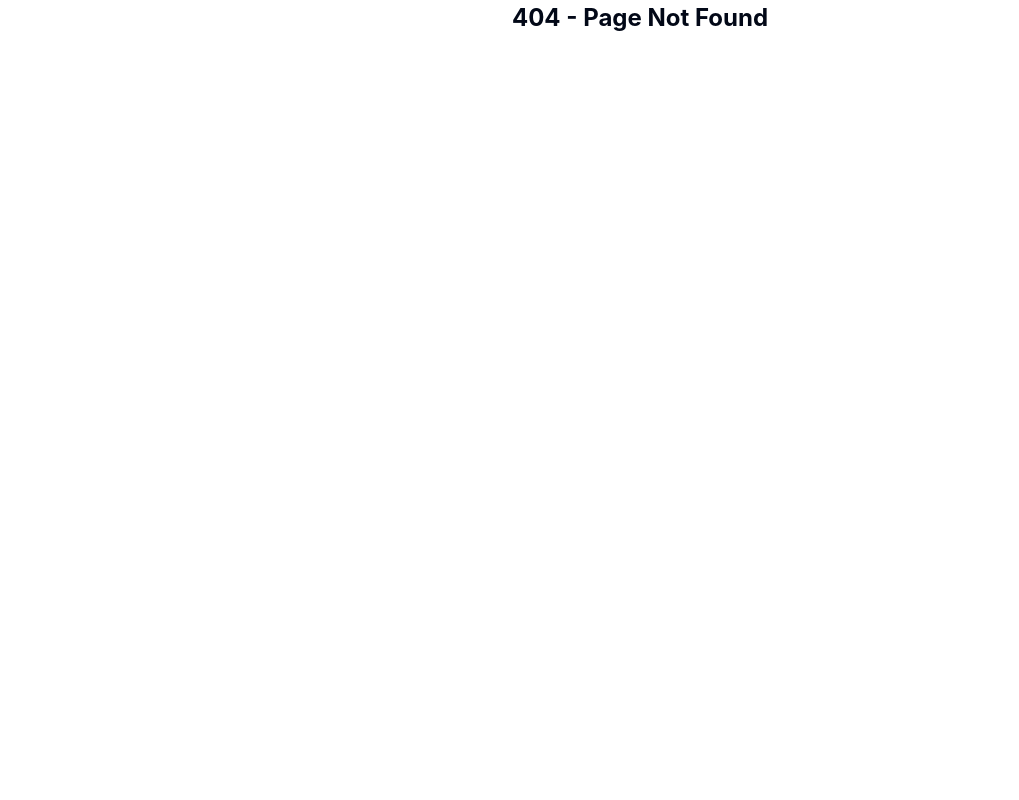
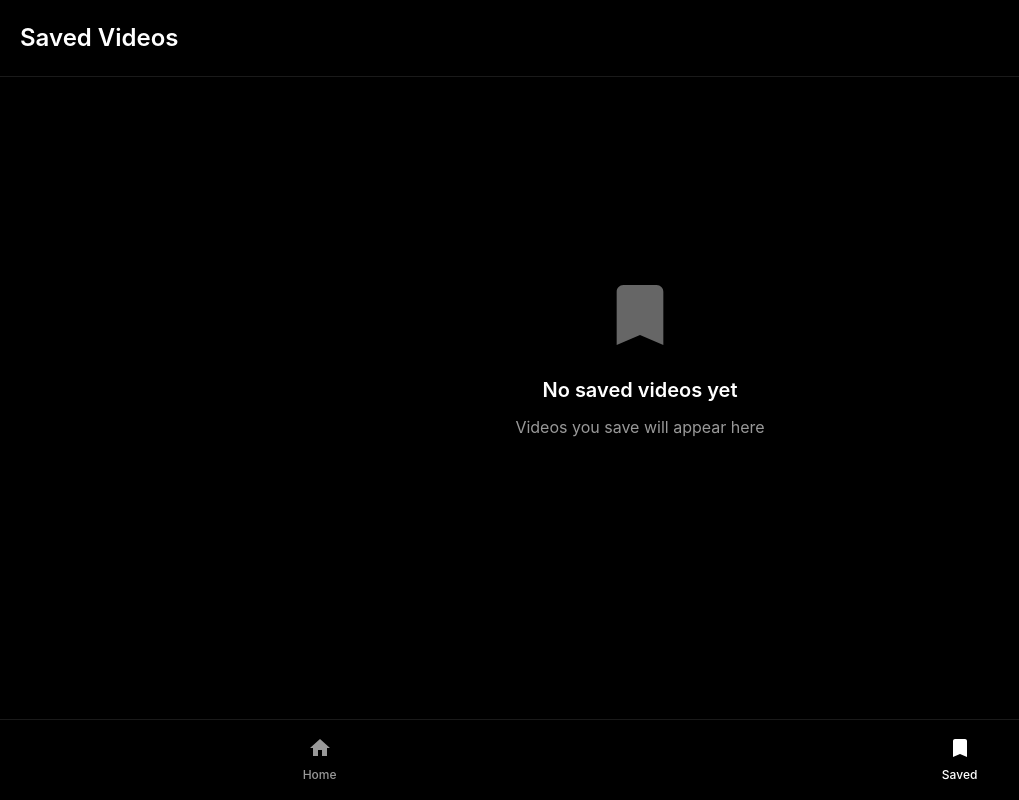
Before and after one commit to tanim-mishkat/Reel-Style-Food-App, a React (Vite) app in the folder Frontend/: page /saved in a window 1280 px wide. Before the commit this address had no page. Shown: the whole page, without its empty margins (0-1019 px from the left). Built offline with nearby package versions, Linux system fonts and the light colour scheme.

Commit message:
add like and save ui w/ bottom nav

```diff
--- a/Frontend/src/app/routes/AppRoutes.jsx
+++ b/Frontend/src/app/routes/AppRoutes.jsx
@@ -5,6 +5,7 @@ import UserRegisterPage from "../../features/auth/pages/UserRegisterPage";
 import FoodPartnerLoginPage from "../../features/auth/pages/FoodPartnerLoginPage";
 import FoodPartnerRegisterPage from "../../features/auth/pages/FoodPartnerRegisterPage";
 import Home from "../../features/user/Home";
+import Saved from "../../features/user/Saved";
 import CreateFood from "../../features/food-partner/CreateFood.jsx";
 import Profile from "../../features/food-partner/Profile.jsx";
 
@@ -17,6 +18,7 @@ const AppRoutes = () => {
     <Router>
       <Routes>
         <Route path="/" element={<Home />} />
+        <Route path="/saved" element={<Saved />} />
         <Route path="/create-food" element={<CreateFood />} />
         <Route path="/food-partner/:id" element={<Profile />} />
         <Route path="/user/login" element={<UserLoginPage />} />
--- /dev/null
+++ b/Frontend/src/components/common/BottomNav.css
@@ -0,0 +1,44 @@
+.bottom-nav {
+  position: fixed;
+  bottom: 0;
+  left: 0;
+  right: 0;
+  background: rgba(0, 0, 0, 0.95);
+  backdrop-filter: blur(10px);
+  display: flex;
+  justify-content: space-around;
+  padding: 12px 0;
+  z-index: 1000;
+  border-top: 1px solid rgba(255, 255, 255, 0.1);
+}
+
+.nav-item {
+  display: flex;
+  flex-direction: column;
+  align-items: center;
+  gap: 4px;
+  color: rgba(255, 255, 255, 0.6);
+  text-decoration: none;
+  transition: all 0.2s ease;
+  padding: 4px 8px;
+  border-radius: 8px;
+}
+
+.nav-item.active {
+  color: white;
+}
+
+.nav-item:hover {
+  color: rgba(255, 255, 255, 0.8);
+}
+
+.nav-item svg {
+  width: 24px;
+  height: 24px;
+}
+
+.nav-item span {
+  font-size: 12px;
+  font-weight: 500;
+  margin-top: 2px;
+}
--- /dev/null
+++ b/Frontend/src/components/common/BottomNav.jsx
@@ -0,0 +1,26 @@
+import React from "react";
+import { Link, useLocation } from "react-router-dom";
+import "./BottomNav.css";
+
+const BottomNav = () => {
+  const location = useLocation();
+
+  return (
+    <div className="bottom-nav">
+      <Link to="/" className={`nav-item ${location.pathname === "/" ? "active" : ""}`}>
+        <svg viewBox="0 0 24 24" fill="currentColor">
+          <path d="M10 20v-6h4v6h5v-8h3L12 3 2 12h3v8z"/>
+        </svg>
+        <span>Home</span>
+      </Link>
+      <Link to="/saved" className={`nav-item ${location.pathname === "/saved" ? "active" : ""}`}>
+        <svg viewBox="0 0 24 24" fill="currentColor">
+          <path d="M17 3H7c-1.1 0-2 .9-2 2v16l7-3 7 3V5c0-1.1-.9-2-2-2z"/>
+        </svg>
+        <span>Saved</span>
+      </Link>
+    </div>
+  );
+};
+
+export default BottomNav;
--- a/Frontend/src/features/user/Home.css
+++ b/Frontend/src/features/user/Home.css
@@ -5,6 +5,7 @@
   -webkit-overflow-scrolling: touch;
   scrollbar-width: none;
   -ms-overflow-style: none;
+  background: #000;
 }
 
 .home-container::-webkit-scrollbar {
@@ -36,7 +37,7 @@
   left: 0;
   width: 100%;
   height: 100%;
-  background: linear-gradient(transparent 60%, rgba(0, 0, 0, 0.3));
+  background: linear-gradient(transparent 50%, rgba(0, 0, 0, 0.6));
   z-index: 1;
 }
 
@@ -100,11 +101,75 @@
   border: none;
 }
 
+.side-actions {
+  position: absolute;
+  right: 15px;
+  bottom: 200px;
+  display: flex;
+  flex-direction: column;
+  gap: 20px;
+  z-index: 2;
+  align-items: center;
+}
+
+.action-btn {
+  background: none;
+  border: none;
+  color: white;
+  display: flex;
+  flex-direction: column;
+  align-items: center;
+  gap: 5px;
+  cursor: pointer;
+  transition: transform 0.2s ease;
+}
+
+.action-btn:hover {
+  transform: scale(1.1);
+}
+
+.action-icon {
+  width: 28px;
+  height: 28px;
+  filter: drop-shadow(0 2px 4px rgba(0,0,0,0.8));
+}
+
+.action-count {
+  font-size: 12px;
+  font-weight: 500;
+  text-shadow: 0 1px 3px rgba(0,0,0,0.8);
+}
+
+.like-btn.liked .action-icon {
+  color: #ff3040;
+}
+
+.save-btn.saved .action-icon {
+  color: #ffd700;
+}
+
+.partner-name {
+  color: white;
+  font-size: 18px;
+  font-weight: bold;
+  margin: 0 0 8px 0;
+  text-shadow: 0 1px 3px rgba(0, 0, 0, 0.8);
+}
+
 .video-info-bottom {
   position: absolute;
-  bottom: 40px;
+  bottom: 100px;
   left: 20px;
+  right: 80px;
   z-index: 2;
+}
+
+.partner-name {
+  color: white;
+  font-size: 18px;
+  font-weight: bold;
+  margin: 0 0 8px 0;
+  text-shadow: 0 1px 3px rgba(0, 0, 0, 0.8);
 }
 
 .partner-name {
@@ -128,27 +193,32 @@
 }
 
 .visit-store-btn {
-  background: #ff6b35;
+  background: rgba(139, 69, 19, 0.8);
   color: white;
-  border: none;
-  padding: 12px 24px;
-  border-radius: 25px;
+  border: 1px solid rgba(255,255,255,0.3);
+  padding: 8px 20px;
+  border-radius: 6px;
   font-size: 14px;
-  font-weight: 600;
+  font-weight: 500;
   cursor: pointer;
-  box-shadow: 0 4px 12px rgba(255, 107, 53, 0.4);
+  text-decoration: none;
+  display: inline-block;
   transition: all 0.3s ease;
+  backdrop-filter: blur(10px);
 }
 
 .visit-store-btn:hover {
-  background: #e55a2b;
-  transform: translateY(-2px);
-  box-shadow: 0 6px 16px rgba(255, 107, 53, 0.5);
+  background: rgba(139, 69, 19, 1);
+  transform: translateY(-1px);
 }
 
-.visit-store-btn:active {
-  transform: translateY(0);
+.play-pause-btn svg,
+.mute-btn svg {
+  width: 20px;
+  height: 20px;
 }
+
+
 
 @media (max-width: 768px) {
   .video-controls {
@@ -162,9 +232,35 @@
     right: 15px;
   }
 
+  .side-actions {
+    right: 10px;
+    bottom: 150px;
+    gap: 15px;
+  }
+
+  .action-icon {
+    width: 24px;
+    height: 24px;
+  }
+
+  .play-pause-btn svg,
+  .mute-btn svg {
+    width: 16px;
+    height: 16px;
+  }
+
+  .action-count {
+    font-size: 11px;
+  }
+
   .video-info-bottom {
-    bottom: 30px;
+    bottom: 80px;
     left: 15px;
+    right: 70px;
+  }
+
+  .partner-name {
+    font-size: 16px;
   }
 
   .partner-name {
@@ -183,7 +279,7 @@
   }
 
   .visit-store-btn {
-    padding: 10px 20px;
-    font-size: 13px;
+    padding: 6px 16px;
+    font-size: 12px;
   }
 }
--- a/Frontend/src/features/user/Home.jsx
+++ b/Frontend/src/features/user/Home.jsx
@@ -1,6 +1,7 @@
 import React, { useRef, useEffect, useState } from "react";
 import axios from "axios";
 import { Link } from "react-router-dom";
+import BottomNav from "../../components/common/BottomNav";
 import "./Home.css";
 
 const Home = () => {
@@ -13,6 +14,8 @@ const Home = () => {
   const [pausedVideos, setPausedVideos] = useState({});
   const [currentVideoIndex, setCurrentVideoIndex] = useState(0);
   const [savedTimes, setSavedTimes] = useState({});
+  const [likedVideos, setLikedVideos] = useState({});
+  const [savedVideos, setSavedVideos] = useState({});
 
   useEffect(() => {
     const container = containerRef.current;
@@ -119,7 +122,15 @@ const Home = () => {
                   }
                 }}
               >
-                {pausedVideos[video._id] ? "▶️" : "⏸️"}
+                {pausedVideos[video._id] ? (
+                  <svg viewBox="0 0 24 24" fill="currentColor">
+                    <path d="M8 5v14l11-7z" />
+                  </svg>
+                ) : (
+                  <svg viewBox="0 0 24 24" fill="currentColor">
+                    <path d="M6 19h4V5H6v14zm8-14v14h4V5h-4z" />
+                  </svg>
+                )}
               </button>
               <button
                 className="mute-btn"
@@ -130,7 +141,15 @@ const Home = () => {
                   }));
                 }}
               >
-                {mutedVideos[video._id] ? "🔇" : "🔊"}
+                {mutedVideos[video._id] ? (
+                  <svg viewBox="0 0 24 24" fill="currentColor">
+                    <path d="M16.5 12c0-1.77-1.02-3.29-2.5-4.03v2.21l2.45 2.45c.03-.2.05-.41.05-.63zm2.5 0c0 .94-.2 1.82-.54 2.64l1.51 1.51C20.63 14.91 21 13.5 21 12c0-4.28-2.99-7.86-7-8.77v2.06c2.89.86 5 3.54 5 6.71zM4.27 3L3 4.27 7.73 9H3v6h4l5 5v-6.73l4.25 4.25c-.67.52-1.42.93-2.25 1.18v2.06c1.38-.31 2.63-.95 3.69-1.81L19.73 21 21 19.73l-9-9L4.27 3zM12 4L9.91 6.09 12 8.18V4z" />
+                  </svg>
+                ) : (
+                  <svg viewBox="0 0 24 24" fill="currentColor">
+                    <path d="M3 9v6h4l5 5V4L7 9H3zm13.5 3c0-1.77-1.02-3.29-2.5-4.03v8.05c1.48-.73 2.5-2.25 2.5-4.02zM14 3.23v2.06c2.89.86 5 3.54 5 6.71s-2.11 5.85-5 6.71v2.06c4.01-.91 7-4.49 7-8.77s-2.99-7.86-7-8.77z" />
+                  </svg>
+                )}
               </button>
             </div>
             <div className="video-timeline">
@@ -146,19 +165,76 @@ const Home = () => {
                 className="timeline-slider"
               />
             </div>
+            <div className="side-actions">
+              <button
+                className={`action-btn like-btn ${
+                  likedVideos[video._id] ? "liked" : ""
+                }`}
+                onClick={() =>
+                  setLikedVideos((prev) => ({
+                    ...prev,
+                    [video._id]: !prev[video._id],
+                  }))
+                }
+              >
+                <svg
+                  className="action-icon"
+                  viewBox="0 0 24 24"
+                  fill="currentColor"
+                >
+                  <path d="M12 21.35l-1.45-1.32C5.4 15.36 2 12.28 2 8.5 2 5.42 4.42 3 7.5 3c1.74 0 3.41.81 4.5 2.09C13.09 3.81 14.76 3 16.5 3 19.58 3 22 5.42 22 8.5c0 3.78-3.4 6.86-8.55 11.54L12 21.35z" />
+                </svg>
+                <span className="action-count">23</span>
+              </button>
+
+              <button
+                className={`action-btn save-btn ${
+                  savedVideos[video._id] ? "saved" : ""
+                }`}
+                onClick={() =>
+                  setSavedVideos((prev) => ({
+                    ...prev,
+                    [video._id]: !prev[video._id],
+                  }))
+                }
+              >
+                <svg
+                  className="action-icon"
+                  viewBox="0 0 24 24"
+                  fill="currentColor"
+                >
+                  <path d="M17 3H7c-1.1 0-2 .9-2 2v16l7-3 7 3V5c0-1.1-.9-2-2-2z" />
+                </svg>
+                <span className="action-count">23</span>
+              </button>
+
+              <button className="action-btn comment-btn">
+                <svg
+                  className="action-icon"
+                  viewBox="0 0 24 24"
+                  fill="currentColor"
+                >
+                  <path d="M20 2H4c-1.1 0-2 .9-2 2v12c0 1.1.9 2 2 2h4l4 4 4-4h4c1.1 0 2-.9 2-2V4c0-1.1-.9-2-2-2z" />
+                </svg>
+                <span className="action-count">45</span>
+              </button>
+            </div>
+
             <div className="video-info-bottom">
-              <h3 className="partner-name">{video.name}</h3>
+              <p className="partner-name">{video.name}</p>
               <p className="video-description">{video.description}</p>
               <Link
                 to={`/food-partner/${video.foodPartner}`}
                 className="visit-store-btn"
               >
-                Visit Store
+                visit {video.foodPartner?.fullName || "store"}
               </Link>
             </div>
           </div>
         </div>
       ))}
+
+      <BottomNav />
     </div>
   );
 };
--- /dev/null
+++ b/Frontend/src/features/user/Saved.css
@@ -0,0 +1,50 @@
+.saved-container {
+  min-height: 100vh;
+  background: #000;
+  padding-bottom: 80px;
+}
+
+.saved-header {
+  padding: 20px;
+  border-bottom: 1px solid rgba(255, 255, 255, 0.1);
+}
+
+.saved-header h1 {
+  font-size: 24px;
+  font-weight: 600;
+  color: white;
+  margin: 0;
+}
+
+.saved-content {
+  padding: 40px 20px;
+}
+
+.empty-state {
+  display: flex;
+  flex-direction: column;
+  align-items: center;
+  justify-content: center;
+  text-align: center;
+  min-height: 60vh;
+}
+
+.empty-icon {
+  width: 80px;
+  height: 80px;
+  color: rgba(255, 255, 255, 0.4);
+  margin-bottom: 20px;
+}
+
+.empty-state h2 {
+  font-size: 20px;
+  font-weight: 600;
+  color: white;
+  margin: 0 0 10px 0;
+}
+
+.empty-state p {
+  font-size: 16px;
+  color: rgba(255, 255, 255, 0.6);
+  margin: 0;
+}
--- /dev/null
+++ b/Frontend/src/features/user/Saved.jsx
@@ -0,0 +1,27 @@
+import React from "react";
+import BottomNav from "../../components/common/BottomNav";
+import "./Saved.css";
+
+const Saved = () => {
+  return (
+    <div className="saved-container">
+      <div className="saved-header">
+        <h1>Saved Videos</h1>
+      </div>
+
+      <div className="saved-content">
+        <div className="empty-state">
+          <svg className="empty-icon" viewBox="0 0 24 24" fill="currentColor">
+            <path d="M17 3H7c-1.1 0-2 .9-2 2v16l7-3 7 3V5c0-1.1-.9-2-2-2z"/>
+          </svg>
+          <h2>No saved videos yet</h2>
+          <p>Videos you save will appear here</p>
+        </div>
+      </div>
+
+      <BottomNav />
+    </div>
+  );
+};
+
+export default Saved;
```
